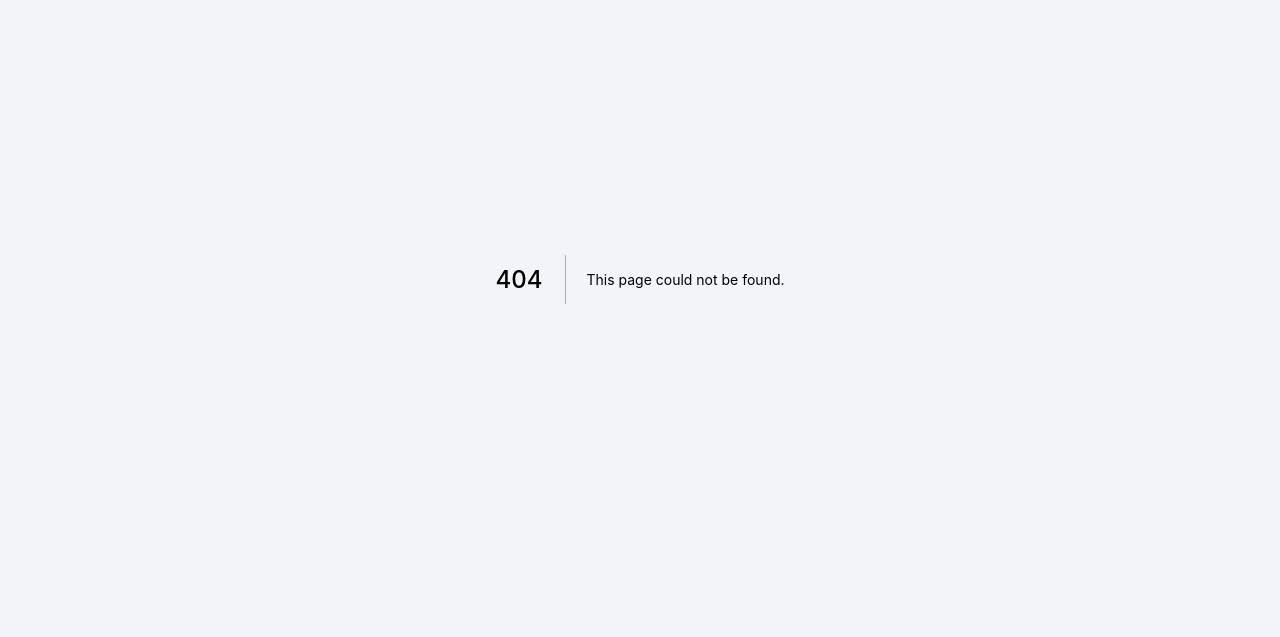
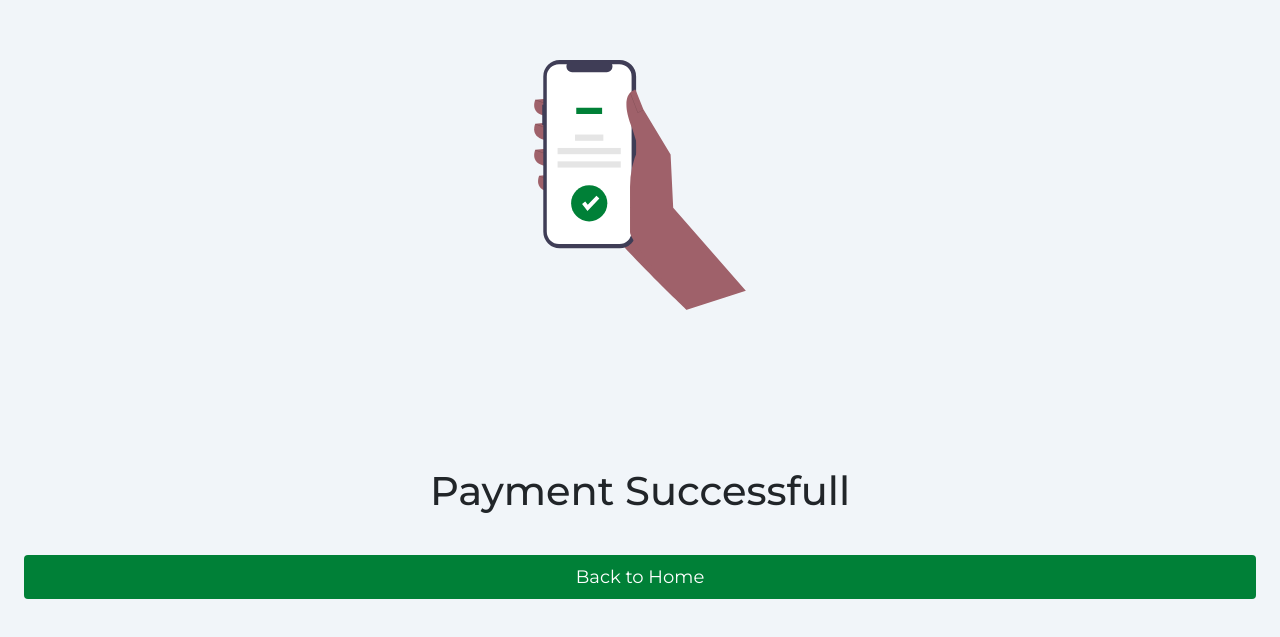
Before and after one commit to surendar-pd/hackoverflow-variators, a Next.js app: page /home/paymentSuccess in a window 1280 px wide. Before the commit this address had no page. Shown: the part 121-758 px from the top of the page. Built offline with nearby package versions, Linux system fonts and the light colour scheme.

Commit message:
transaction functionality

```diff
--- a/components/amount.js
+++ b/components/amount.js
@@ -1,8 +1,10 @@
 import React, { useEffect, useState } from 'react'
 import {doc, onSnapshot, auth, db, setDoc,addDoc, collection,serverTimestamp} from '../utils/firebase'
 import {useAuthState} from "react-firebase-hooks/auth";
+import {useRouter} from 'next/router'
 
 const Amount = ({scanedResult, setScanedResult}) => {
+  const router = useRouter();
 
   console.log(scanedResult)
 
@@ -10,7 +12,9 @@ const Amount = ({scanedResult, setScanedResult}) => {
   const [payee, setPayee] = useState();
   const [payer, setPayer] = useState();
   const [amount, setAmount] = useState(0)
-  console.log(amount)
+  const [note, setNote] = useState("");
+
+  // console.log(amount)
 
   useEffect(() => {
     if (scanedResult) {
@@ -36,6 +40,7 @@ const Amount = ({scanedResult, setScanedResult}) => {
         amount: amount,
         isCredited: false,
         OppName: payee.name,
+        note: note,
 
       })
     }).catch(alert)
@@ -47,9 +52,12 @@ const Amount = ({scanedResult, setScanedResult}) => {
         amount: amount,
         isCredited: true,
         OppName: payer.name,
+        note: note
 
       })
     }).catch(alert)
+
+    router.replace("/home/paymentSuccess")
 
 
   }
@@ -59,12 +67,16 @@ const Amount = ({scanedResult, setScanedResult}) => {
     className="w-full h-screen">
       <div className="flex flex-col gap-4 justify-center items-center w-full h-full">
         <div className="flex flex-col text-center">
-          <h1 className="font-semibold text-lg">Paying {payee?.name}</h1>
+          <h1 className="font-semibold text-lg">Paying {payee?.name || "..."}</h1>
           <h1 className="text-sm">{payee?.fedenid}</h1>
         </div>
-        <div className="flex flex-col">
-          <input value={amount} onChange={(e) => setAmount(e.target.value)} type="number" />
-          <button onClick={pay}>pay</button>
+        <div className="flex flex-col gap-4">
+          <input placeholder="Enter amount" onChange={(e) => setAmount(e.target.value)} type="number" className="appearance-none border rounded w-fit py-2 px-3 h-12 text-gray-700 leading-tight focus:outline-none focus:shadow-outline focus:border-[#008037]"/>
+          <input value={note} placeholder="Note" onChange={(e) => setNote(e.target.value)} type="text" className="appearance-none border rounded w-fit py-2 px-3 h-12 text-gray-700 leading-tight focus:outline-none focus:shadow-outline focus:border-[#008037]"/>
+          <button
+            onClick={pay}
+            className={`bg-[#008037] h-12 rounded focus:border-[#008037] -lg cursor-pointer text-white font-bold text-lg hover:bg-[#02421d] p-2`}
+          ><span className="text-normal font-light">Pay</span></button>
         </div>
       </div>
     </div>
--- a/pages/home/card.js
+++ b/pages/home/card.js
@@ -2,6 +2,7 @@ import React from 'react';
 import cardSvg from "../../assets/card.svg";
 import Image from 'next/image';
 import {useRouter} from 'next/router';
+// import {useAuthState} from "react-firebase-hooks/auth";
 
 const Card = ({setCurrentPage}) => {
 
--- /dev/null
+++ b/pages/home/failurePayment.js
@@ -0,0 +1,9 @@
+import React from 'react'
+
+const FailurePayment = () => {
+  return (
+    <div>FailurePayment</div>
+  )
+}
+
+export default FailurePayment
--- /dev/null
+++ b/pages/home/paymentSuccess.js
@@ -0,0 +1,24 @@
+import React from 'react';
+import Image from 'next/image';
+import successSvg from '../../assets/success.svg'
+import {useRouter} from 'next/router'
+
+const PaymentSuccess = () => {
+    const router = useRouter();
+  return (
+    <div className="w-full h-screen p-4">
+      <div className="w-full h-3/4 flex justify-center items-center">
+        <Image alt="Success" width={250} height={250} src={successSvg} />
+      </div>
+      <div className="w-full h-1/4 flex flex-col">
+        <h1 className="text-center">Payment Successfull</h1>
+        <button
+          onClick={() => router.replace("/home")}
+          className={`bg-[#008037] hover:shadow-lg rounded cursor-pointer text-white font-bold text-lg hover:bg-[#02421d] p-2 mt-8`}
+        ><span className='font-normal'>Back to Home</span></button>
+      </div>
+    </div>
+  )
+}
+
+export default PaymentSuccess
```
Also changed, not shown: assets/success.svg (added).
